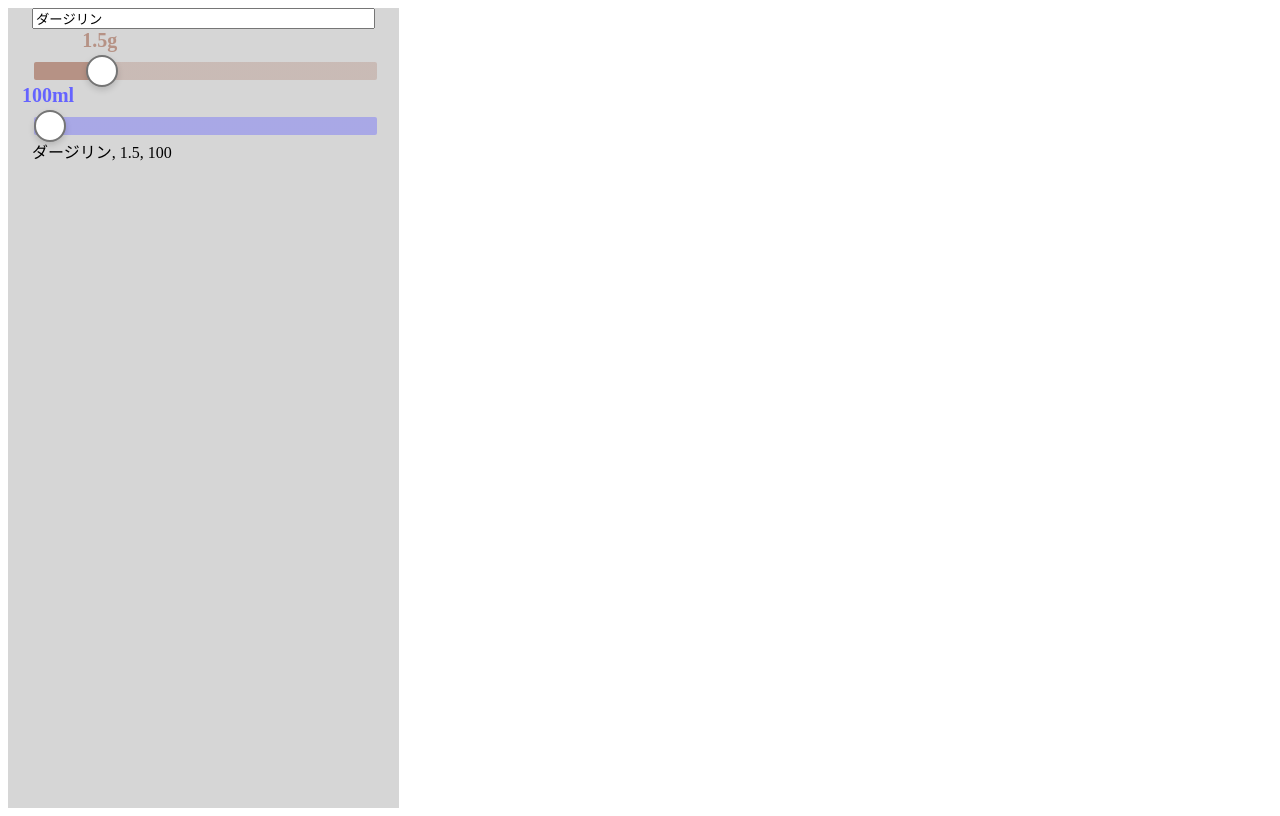
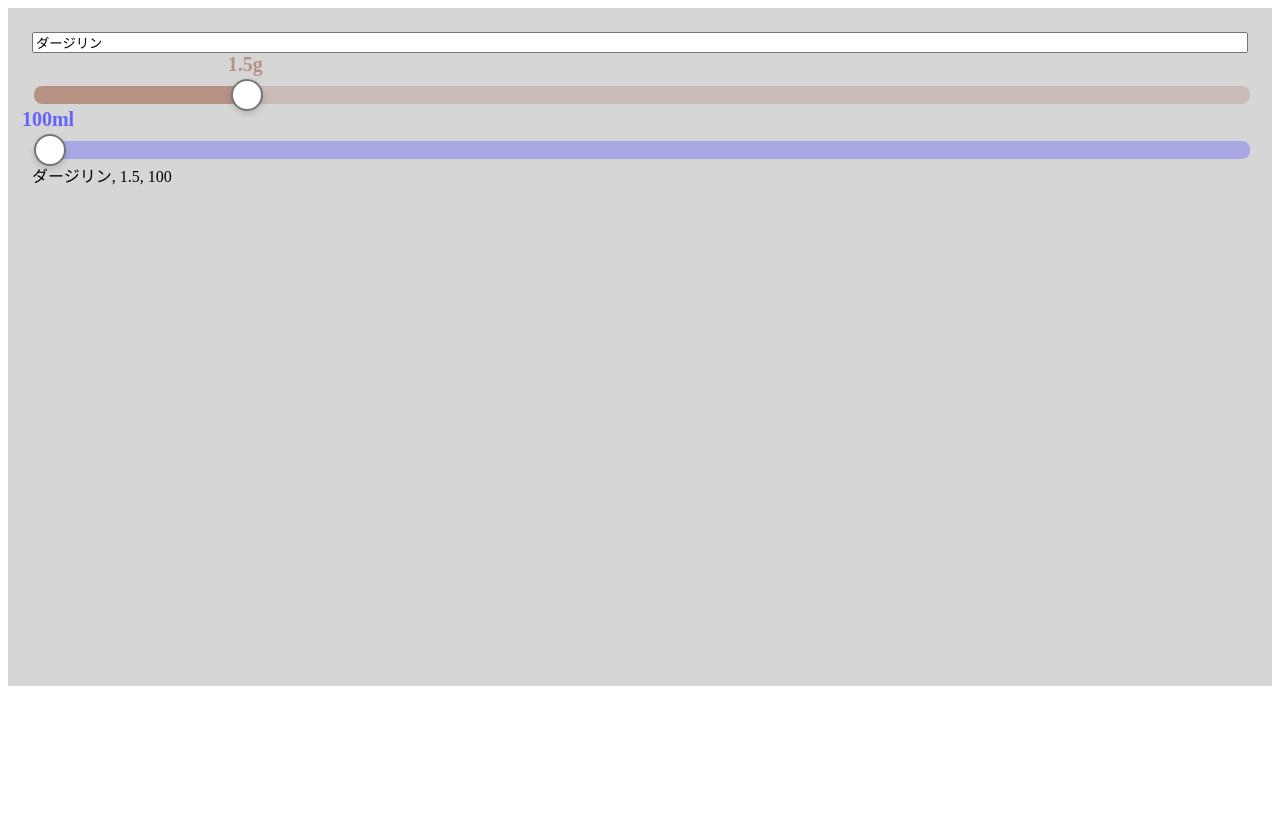
Before and after one commit to ordros/tea-manager, a React app: page / in a window 1280 px wide. Built offline with nearby package versions, Linux system fonts and the light colour scheme; the HTML template or start-up script is replaced by a standard one.

Commit message:
fix styled component definition.

```diff
--- a/src/App.tsx
+++ b/src/App.tsx
@@ -13,12 +13,17 @@ const Root = styled.div`
   @media (max-width: 600px) {
     min-width: auto;
   }
-  height: 100vh;
-  width: calc(375px - 32px);
+  height: 678px;
+  // width: calc(375px - 32px);
+  // width: 100vw;
   padding: 0 24px;
   display: flex;
   flex-direction: column;
   overflow: hidden;
+`;
+
+const StyledTextInput = styled(TextInput)`
+  margin-top: 24px;
 `;
 
 const App: React.FC<any> = () => {
@@ -33,7 +38,7 @@ const App: React.FC<any> = () => {
 
   return (
     <Root>
-      <TextInput register={register} name="text" />
+      <StyledTextInput register={register} name="text" />
       <VerticalRangeInput register={register} name="leafAmount" min={1} max={4} step={0.5} unit="g" colorName={'tea-leaf1'} defaultValue={defaultValues.leafAmount}/>
       <VerticalRangeInput register={register} name="waterAmount" min={100} max={400} step={10} unit="ml" colorName={'water'} defaultValue={defaultValues.waterAmount}/>
       <>
--- a/src/components/Typography/index.tsx
+++ b/src/components/Typography/index.tsx
@@ -22,7 +22,7 @@ const getFontSize = (variant: TextStyles) => {
 };
 
 const StyledP = styled.p`
-  font-family: Work Sans;
+  font-family: "Work Sans", serif;
   font-style: normal;
   font-weight: ${({ bold }) => bold ? 'bold' : 'normal'};
   font-size: ${({ variant }) => getFontSize(variant)};
--- a/src/components/VerticalRangeInput/index.tsx
+++ b/src/components/VerticalRangeInput/index.tsx
@@ -27,22 +27,22 @@ const TextWrapper = styled.div`
   margin-bottom: 8px;
 `;
 
-const StyledTypography = styled(Typography)`
+const StyledTypography = styled(Typography)<{shiftX: number}>`
   transform: translateX(${({ shiftX }) => `calc(${shiftX}px - 50%)`});
 `;
 
 const StyledRangeInput = styled.input.attrs({
   type: 'range',
-})`
+})<{colorName: ColorName, percentile: number}>`
   -webkit-appearance: none;
   appearance: none;
   cursor: pointer;
-  background:
-  ${({ colorName, percentile }) => `linear-gradient(to right, ${getColor(colorName)} ${percentile}%, ${getColor(colorName)}66 ${percentile}%)`};
+  background: ${({ colorName, percentile }) => `linear-gradient(to right, ${getColor(colorName)} ${percentile}%, ${getColor(colorName)}66 ${percentile}%)`};
   height: 18px;
   width: 100%;
-  border-radius: 2px;
+  border-radius: 8px;
   border: none;
+
   &::-webkit-slider-thumb {
     -webkit-appearance: none;
     background: #fff;
@@ -50,10 +50,11 @@ const StyledRangeInput = styled.input.attrs({
     height: 32px;
     border-radius: 50%;
     border: 2px solid ${getColor('gray1')};
-    box-shadow: 0px 3px 6px 0px rgba(0, 0, 0, 0.15);
+    box-shadow: 0 3px 6px 0 rgba(0, 0, 0, 0.15);
   }
+
   &:active::-webkit-slider-thumb {
-    box-shadow: 0px 5px 10px -2px rgba(0, 0, 0, 0.8);
+    box-shadow: 0 5px 10px -2px rgba(0, 0, 0, 0.8);
   }
 `;
 
```
